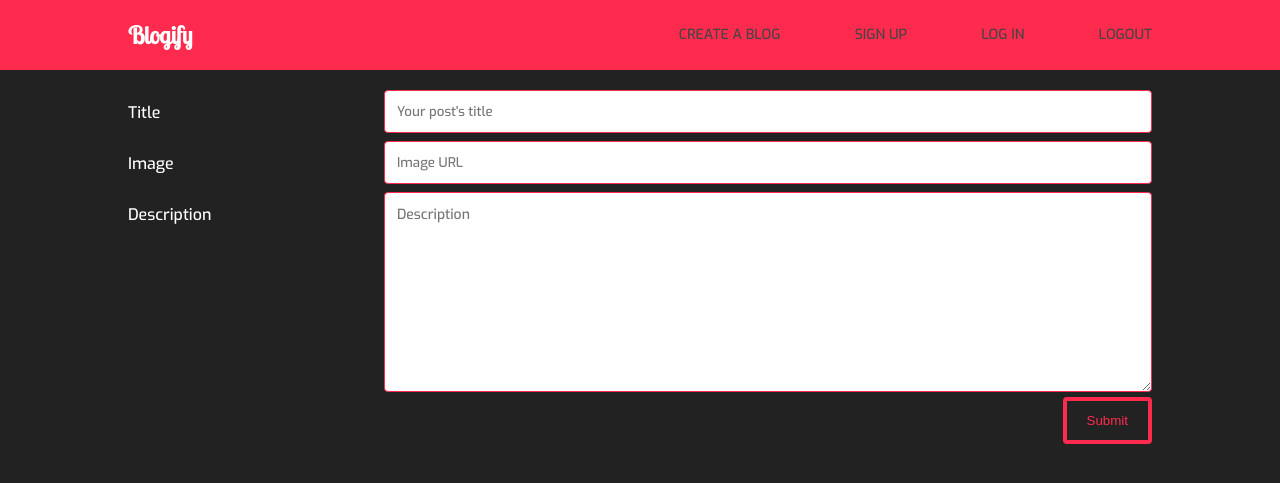
After one commit to Leoto1/Blogify, a PHP site: page /new.php in a window 1280 px wide. The commit adds this page. Shown: the top 483 px of the page. Run offline with PHP 8.4, Linux system fonts and the light colour scheme.

Commit message:
Added new.php with styling

```diff
--- /dev/null
+++ b/new.php
@@ -0,0 +1,38 @@
+<?php
+  include 'partials/header.php'
+?>
+<div class="container form-container">
+  <form >
+    <div class="row">
+      <div class="col-25">
+        <label for="title">Title</label>
+      </div>
+      <div class="col-75">
+        <input type="text" id="title" name="title" placeholder="Your post's title">
+      </div>
+    </div>
+    <div class="row">
+      <div class="col-25">
+        <label for="image">Image</label>
+      </div>
+      <div class="col-75">
+        <input type="text" id="image" name="image" placeholder="Image URL">
+      </div>
+    </div>
+    <div class="row">
+      <div class="col-25">
+        <label for="description">Description</label>
+      </div>
+      <div class="col-75">
+        <textarea id="description" name="description" placeholder="Description"></textarea>
+      </div>
+    </div>
+    <div class="row">
+      <input type="submit" value="Submit">
+    </div>
+  </form>
+</div>
+
+<?php
+  include 'partials/footer.php'
+?>
--- a/partials/header.php
+++ b/partials/header.php
@@ -4,9 +4,9 @@
     <meta charset="UTF-8">
     <meta name="viewport" content="width=device-width, initial-scale=1.0">
     <meta http-equiv="X-UA-Compatible" content="ie=edge">
+    <link rel=" stylesheet" href="https://stackpath.bootstrapcdn.com/font-awesome/4.7.0/css/font-awesome.min.css">
+    <title>Blogify</title>
     <link rel="stylesheet" href="../style.css">
-    <link rel=" stylesheet" href="https://stackpath.bootstrapcdn.com/font-awesome/4.7.0/css/font-awesome.min.css">
-    <title>Document</title>
 </head>
 <body>
     <header>
@@ -23,7 +23,7 @@
       </script>
       <nav class="">
         <ul>
-          <li><a href="#">Create a blog</a></li>
+          <li><a href="/new.php">Create a blog</a></li>
           <li><a href="#">Sign Up</a></li>
           <li><a href="#">Log In</a></li>
           <li><a href="#">Logout</a></li>
@@ -31,3 +31,7 @@
       </nav>
     </div>
   </header>
+  <br>
+  <br>
+  <br>
+  <br>
--- a/style.css
+++ b/style.css
@@ -1,9 +1,10 @@
-@import url('https://fonts.googleapis.com/css?family=Exo:400,800|Lobster+Two');
+@import url('https://fonts.googleapis.com/css?family=Exo:400,500,800|Lobster+Two');
 body {
 	margin: 0;
 	background: #222;
 	font-family: 'Exo', sans-serif;
-	font-weight: 500;
+  font-weight: 500;
+  color:white;
 }
 .container {
 	width: 80%;
@@ -12,6 +13,10 @@ body {
 
 header {
   background: #ff2b4e;
+  position: fixed;
+  top:0;
+  z-index: 500;
+  width:100%;
 }
 
 header::after {
@@ -28,6 +33,7 @@ header::after {
 
 nav {
   float: right;
+  z-index: 500;
 }
 
 nav ul {
@@ -75,7 +81,73 @@ nav a:hover::after {
   display: none ;
 }
 
-@media(max-width:760px){
+
+input::placeholder, input:placeholder-shown , textarea::placeholder{
+  font-family: 'Exo', sans-serif;
+	font-weight: 500;
+}
+
+textarea{
+  height:200px;
+  font-size:14px;
+}
+
+* {
+    box-sizing: border-box;
+}
+
+input[type=text], textarea {
+    width: 100%;
+    padding: 12px;
+    border: 1px solid #ff2b4e;
+    border-radius: 4px;
+    resize: vertical;
+}
+
+label {
+    color: white;
+    padding: 12px 12px 12px 0;
+    display: inline-block;
+}
+
+input[type=submit] {
+    background-color: transparent;
+    color:#ff2b4e;
+    padding: 12px 20px;
+    border: 4px solid #ff2b4e;
+    border-radius: 4px;
+    cursor: pointer;
+    float: right;
+}
+
+input[type=submit]:hover {
+    background-color: #ff2b4e;
+    color: white;
+}
+
+.form-container {
+    border-radius: 5px;
+}
+
+.col-25 {
+    float: left;
+    width: 25%;
+    margin-top: 6px;
+}
+
+.col-75 {
+    float: left;
+    width: 75%;
+    margin-top: 6px;
+}
+
+.row:after {
+    content: "";
+    display: table;
+    clear: both;
+}
+
+@media screen and (max-width:760px){
   .ham{
   display: block ;
   align-self: flex-end;
@@ -102,5 +174,8 @@ nav a:hover::after {
     display: block;
   }
 
-
+  .col-25, .col-75, input[type=submit] {
+        width: 100%;
+        margin-top: 0;
+    }
 }
```
Also changed, not shown: index.php (line endings or trailing spaces).
